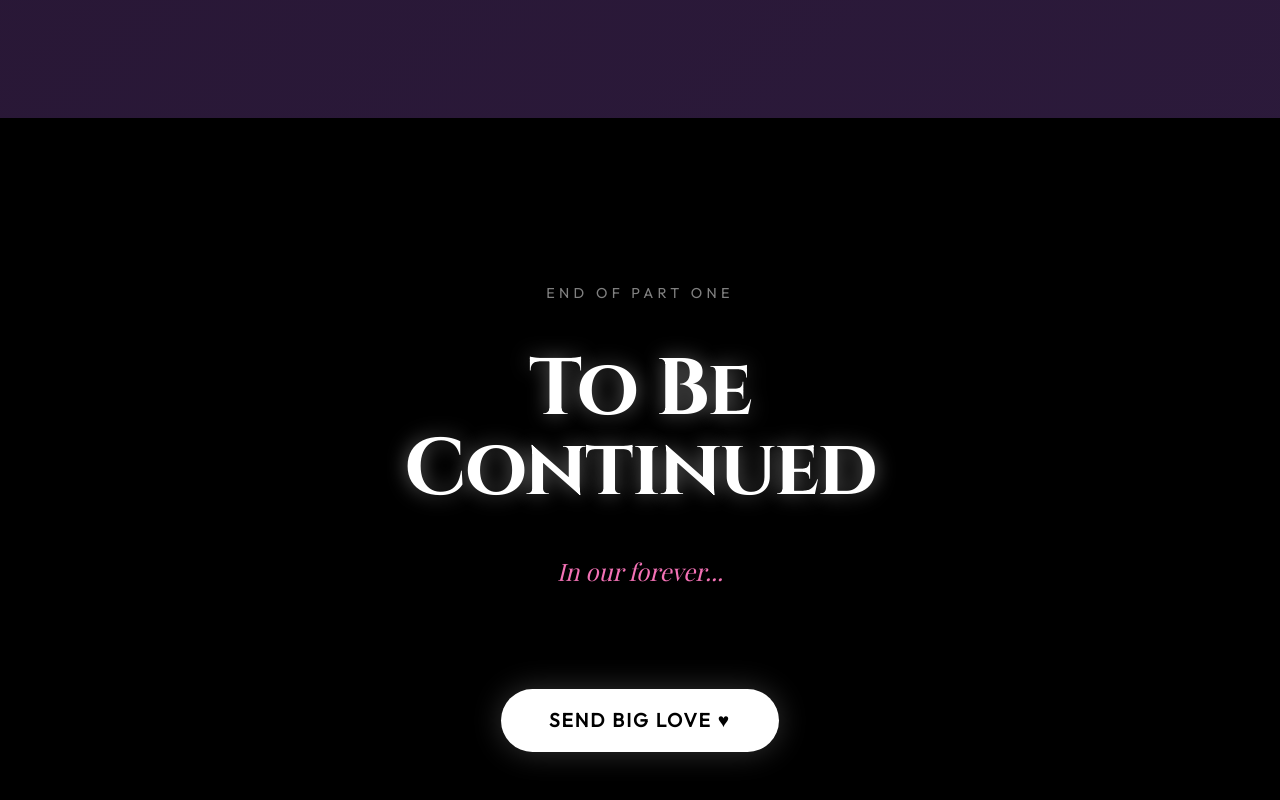
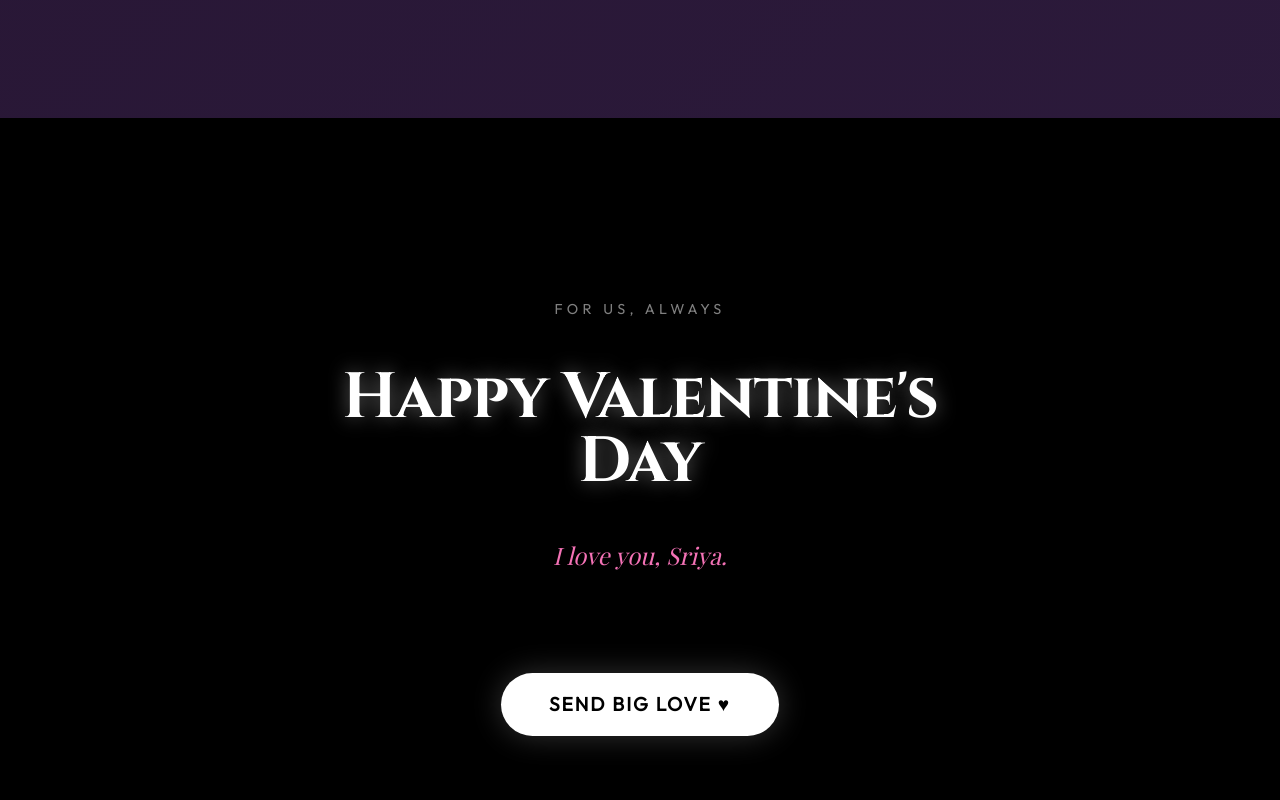
Before and after one commit to sahilsync07/mi-amor-sriya, a React (Vite) app: page / in a window 1280 px wide. Shown: the part 7630-8430 px from the top of the page. Built offline with nearby package versions, Linux system fonts and the light colour scheme; a web font is replaced by a local one.

Commit message:
feat: update ending message to Happy Valentine's Day

```diff
--- a/src/components/FooterNew.css
+++ b/src/components/FooterNew.css
@@ -35,7 +35,7 @@
 
 .cinema-title {
     font-family: 'Cinzel', serif;
-    font-size: clamp(3rem, 10vw, 5rem);
+    font-size: clamp(2rem, 8vw, 4rem);
     line-height: 1;
     margin: 0;
     color: #fff;
--- a/src/components/FooterNew.jsx
+++ b/src/components/FooterNew.jsx
@@ -67,10 +67,10 @@ export default function FooterNew() {
                 animate={isInView ? { opacity: 1 } : {}}
                 transition={{ duration: 1 }}
             >
-                <div className="outro-text">End of Part One</div>
+                <div className="outro-text">For us, always</div>
 
-                <h2 className="cinema-title">To Be Continued</h2>
-                <p className="cinema-subtitle">In our forever...</p>
+                <h2 className="cinema-title">Happy Valentine's Day</h2>
+                <p className="cinema-subtitle">I love you, Sriya.</p>
 
                 <div className="final-cta-container">
                     <motion.button
```
